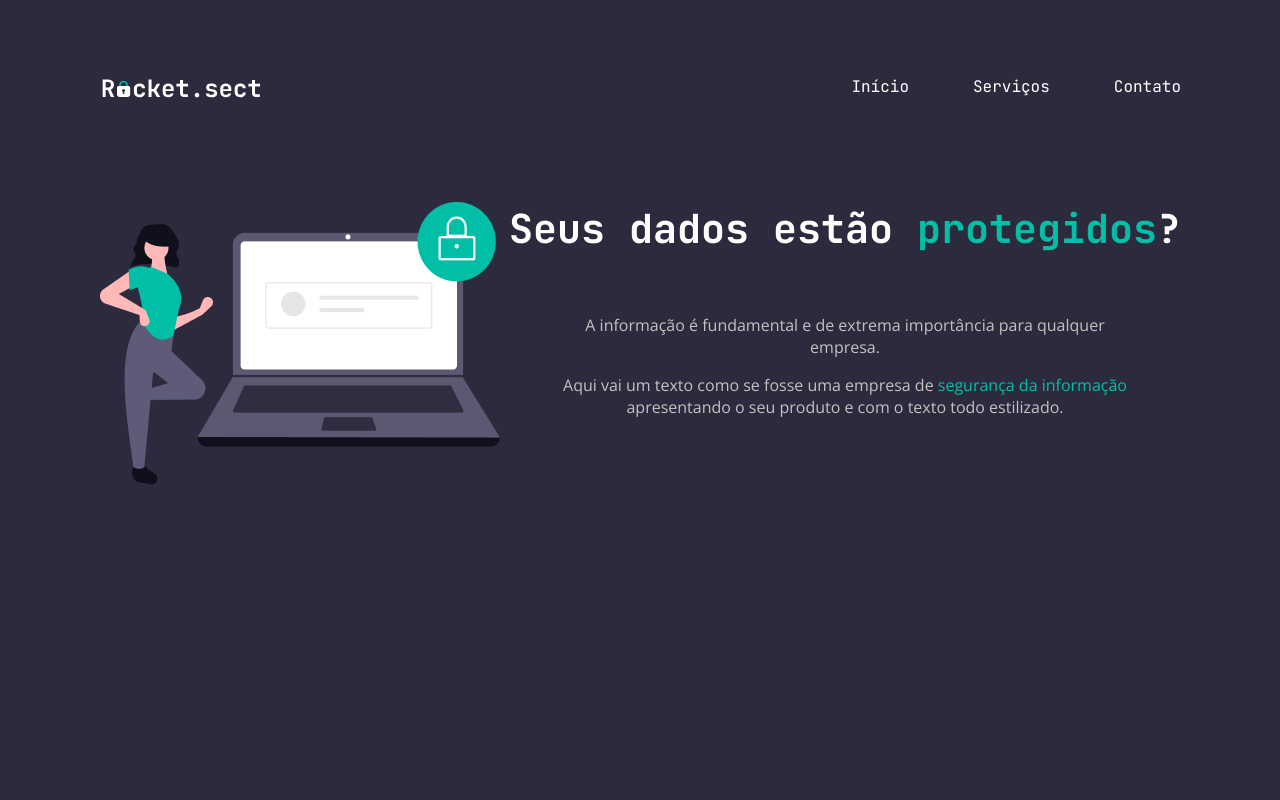
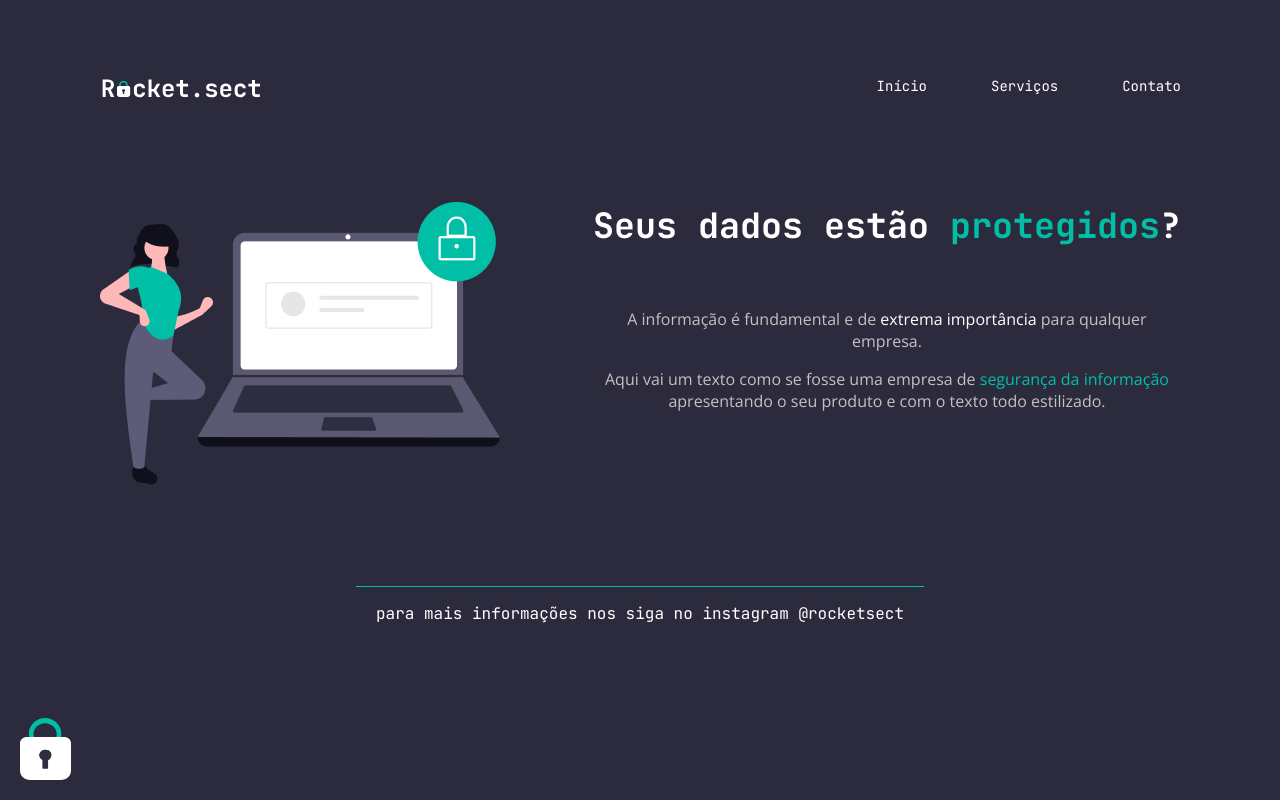
Before and after one commit to brunopurper/Recriando-Layout-Desafio-02-Explorer, a plain HTML site: page index.html in a window 1280 px wide. Drawn offline with nearby package versions, Linux system fonts and the light colour scheme.

Commit message:
fix layout

```diff
--- a/index.html
+++ b/index.html
@@ -27,7 +27,7 @@
                     Seus dados estão <span>protegidos</span>?
                 </h1>
                 <p>
-                    A informação é fundamental e de extrema importância para qualquer <br> empresa.
+                    A informação é fundamental e de <span class="white">extrema importância</span> para qualquer <br> empresa.
                 </p>
                 <p>
                     Aqui vai um texto como se fosse uma empresa de <span>segurança da informação</span> <br> apresentando o seu produto e com o texto todo estilizado.
@@ -38,8 +38,9 @@
     </main>
 
     <footer>
-
+        <div class="line"></div>
+        <p>para mais informações nos siga no instagram @rocketsect</p>
     </footer>
-
+    <img src="images/padlock.svg" alt="" class="lock">
 </body>
 </html>
--- a/style.css
+++ b/style.css
@@ -1,39 +1,61 @@
 body {
     background-color: #2C2B3D;
-    margin: 0;
+    margin: 0 auto;
+    width: 1280px;
+
 }
 
 nav {
     display: flex;
     align-items: center;
     justify-content: space-between;
-    margin: 71px 99px 101px 99px;
+    margin: 71px 0px 101px 0px;
     height: 30px;
+
+    @media screen and (max-width:1280px) {
+        margin: 71px 99px 101px 99px;
+
+    }
 }
 
+
+
 nav ul {
-    color: white;
-    font-family: 'JetBrains Mono', sans-serif;
-    list-style: none;
+
     display: flex;
     align-items: center;
     gap: 64px;
 }
 
+nav li {
+    color: white;
+    font-family: 'JetBrains Mono', sans-serif;
+    list-style: none;
+    font-size: 14px;
+}
 nav li:hover {
     color: grey;
     cursor: pointer;
-    font-size: 14px;
 }
 
 main {
-   margin: 0px 99px 0px 99px;
+    margin-bottom: 157px;
+
+    @media screen and (max-width:1280px) {
+        margin: 71px 99px 101px 99px;
+
+    }
 }
 section {
     display: flex;
     justify-content: space-between;
     flex-direction: row;
     color: white;
+
+    @media screen and (max-width:1280px) {
+        gap: 77px;
+
+    }
 }
 
 section img {
@@ -47,6 +69,11 @@ section h1 {
     font-size: 40px;
     font-family: 'JetBrains Mono', sans-serif;
     text-align: center;
+
+    @media screen and (max-width:1280px) {
+        font-size: 35px;
+        margin-bottom: 59px;
+    }
 }
 
 section p {
@@ -58,3 +85,27 @@ section p {
 section span {
     color: #00BFA6;
 }
+
+.white {
+    color: #fff;
+}
+
+.line {
+    margin-bottom: 27px;
+    border-top: 1px solid #00BFA6;
+    width: 568px;
+    margin: 0 auto;
+}
+
+footer p {
+    font-family: 'JetBrains Mono', sans-serif;
+    color: #fff;
+    text-align: center;
+}
+
+.lock {
+    position: absolute;
+    left: 0;
+    bottom: 0;
+    margin: 0 0 20px 20px;
+}
```
